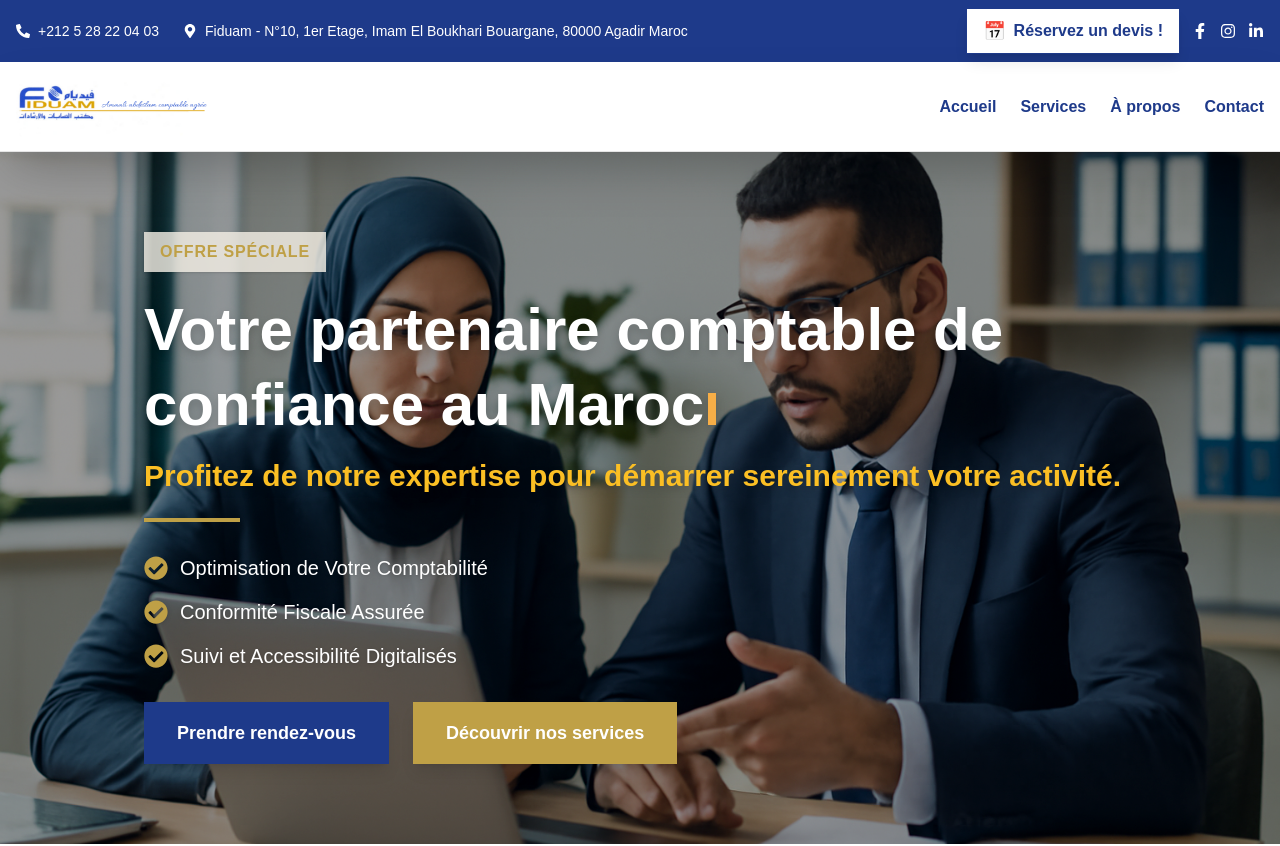
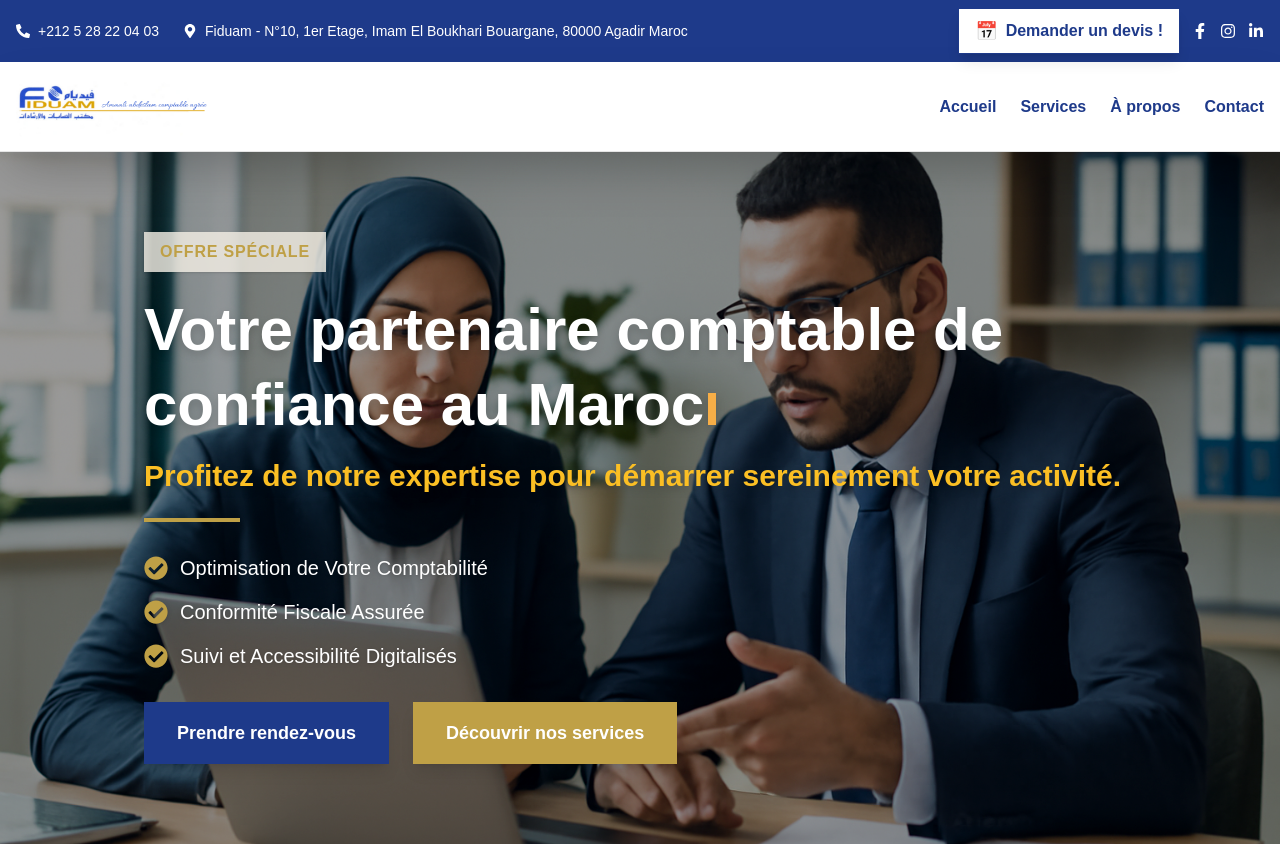
Before and after one commit to amaalioussama/Fiduciaire-amaali, a Next.js app: page / in a window 1280 px wide. Shown: the top 846 px of the page. Built offline with nearby package versions, Linux system fonts and the light colour scheme.

Commit message:
fin after googleanaly and correct all stufs

```diff
--- a/src/app/contact/page.jsx
+++ b/src/app/contact/page.jsx
@@ -49,7 +49,7 @@ export default function ContactPage() {
       </div>
       {/* Formulaire à droite */}
       <div className="md:w-1/2 w-full bg-[#1e3a8a] flex flex-col justify-center items-center py-12 px-6">
-        <h2 className="text-3xl md:text-4xl font-bold text-white mb-2">Réservez un devis</h2>
+        <h2 className="text-3xl md:text-4xl font-bold text-white mb-2">Demander un devis</h2>
         <p className="text-white mb-8">Entrez simplement vos informations, c'est 100% gratuit et sans engagement.</p>
         <form ref={formRef} onSubmit={handleSubmit} className="w-full max-w-md flex flex-col gap-4">
           <input type="text" name="name" required placeholder="Nom complet*" className="px-4 py-3 rounded-none border border-gray-200 focus:outline-none focus:ring-2 focus:ring-[#fbb040] text-white placeholder-gray-300" />
--- a/src/components/Header.jsx
+++ b/src/components/Header.jsx
@@ -39,7 +39,7 @@ export default function Header() {
             onClick={handleScrollToContact}
             className="bg-white text-[#1e3a8a] px-4 py-2 font-semibold border border-[#1e3a8a] transition flex items-center gap-2 shadow-lg rounded-none hover:scale-105 hover:shadow-2xl active:scale-95 duration-300"
           >
-            <span className="text-lg">📅</span> Réservez un devis  !
+            <span className="text-lg">📅</span> Demander un devis !
           </button>
           <a href="#" className="text-white hover:text-yellow-600"><FaFacebookF /></a>
           <a href="#" className="text-white hover:text-yellow-600"><FaInstagram /></a>
```
